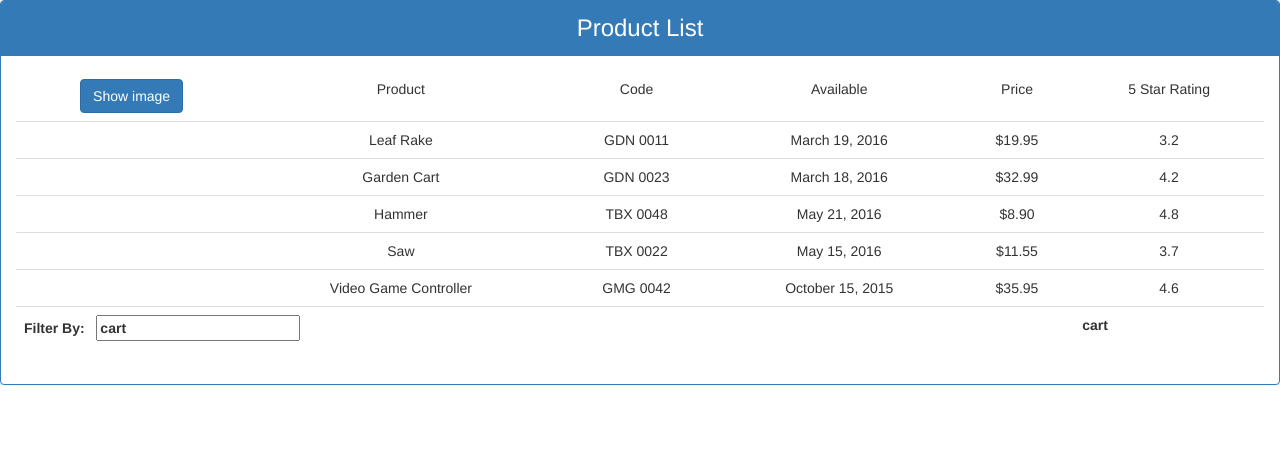
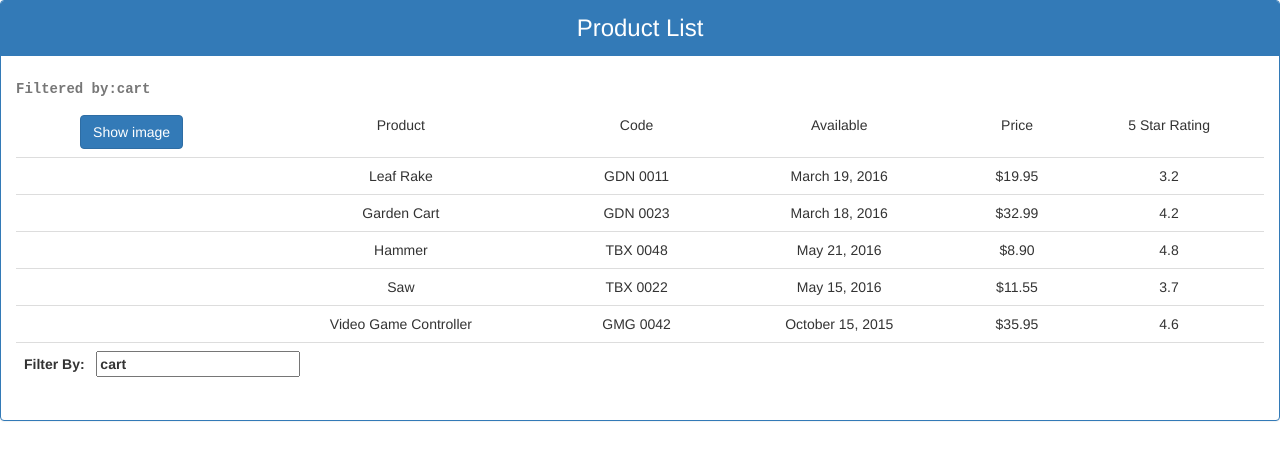
Before and after one commit to attitude7july/Angular4, an Angular app: page / in a window 1280 px wide. Shown: the top 460 px of the page. Built offline with nearby package versions, Linux system fonts and the light colour scheme.

Commit message:
filteration and style urls

```diff
--- a/src/app/products/product-list.component.html
+++ b/src/app/products/product-list.component.html
@@ -5,7 +5,10 @@
 <div class="panel-body">
 <div class="table-responsive">
   <table class="table table-stripped" *ngIf="products && products.length" >
-      <thead>
+    <caption>
+      Filtered by:{{listFilter}}
+    </caption>
+    <thead>
         <tr>
           <td >
               <button class="btn btn-primary" (click)="toggleImage()">
@@ -30,7 +33,7 @@
         </tr>
       </thead>
       <tbody>
-        <tr *ngFor="let product of products">
+        <tr *ngFor="let product of filteredProducts">
             <td>
               <!--property binding-->
               <img
@@ -59,13 +62,11 @@
       </tbody>
       <tfoot>
         <tr>
-          <th colspan="5">
+          <th colspan="6">
             Filter By: &nbsp;
               <input type="text" [(ngModel)]="listFilter" />
           </th>
-          <th>
-              {{listFilter}}
-          </th>
+
         </tr>
       </tfoot>
   </table>
--- a/src/app/products/product-list.component.ts
+++ b/src/app/products/product-list.component.ts
@@ -2,7 +2,8 @@ import { Component, OnInit } from "@angular/core";
 import { IProduct } from "./product";
 @Component({
 selector:"pm-products",
-templateUrl:"product-list.component.html"
+templateUrl:"product-list.component.html",
+styleUrls:["./product-list.css"]
 
 })
 //life cycle hook OnInit
@@ -12,8 +13,23 @@ export class ProductListComponent implements OnInit{
   imageWidth:number=50;
   imageMargin:number=2;
   showImage:boolean=false;
-  listFilter:string="cart";
+  _listFilter:string;
 
+  get listFilter():string{
+
+    return this._listFilter;
+  }
+  set listFilter(value:string){
+
+    this._listFilter=value;
+    this.filteredProducts=this._listFilter?this.performFilter(this._listFilter):this.products;
+  }
+  constructor(){
+    this._listFilter='cart';
+    this.filteredProducts=this.products;
+
+  }
+  filteredProducts:IProduct[];
   products:IProduct[]=[
     {
         "productId": 1,
@@ -76,5 +92,9 @@ ngOnInit():void{
 
 
 }
-
+performFilter(filterBy:string):IProduct[]{
+filterBy=filterBy.toLowerCase();
+return this.products.filter((product:IProduct)=>
+     product.productName.toLocaleLowerCase().indexOf(filterBy)!=-1);
 }
+}
--- /dev/null
+++ b/src/app/products/product-list.css
@@ -0,0 +1,7 @@
+caption{
+
+  font-weight: bold;
+  font-family:'Courier New', Courier, monospace
+
+
+}
```
